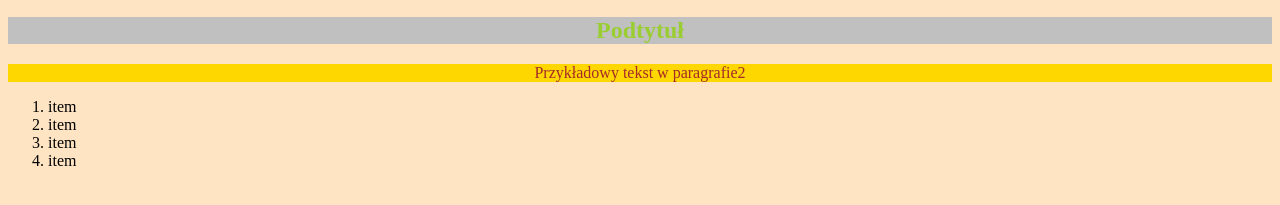
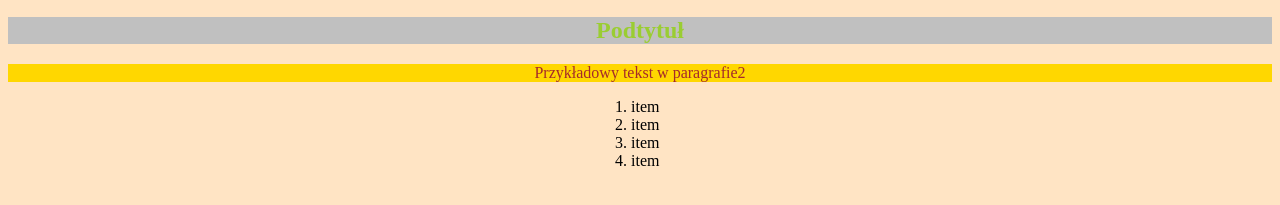
Before and after one commit to fiksacja/css5, a plain HTML site: page index.html in a window 1280 px wide. Shown: the part 101-306 px from the top of the page. Drawn offline with Linux system fonts and the light colour scheme.

Commit message:
css-selektory-css

```diff
--- a/css/style.css
+++ b/css/style.css
@@ -20,3 +20,13 @@ h2 {
 h1, p, h2 {
     text-align: center;
 }
+
+ol {
+    padding:  0;
+  }
+
+  li {
+    list-style-position: inside;
+    width: 50px;
+    margin: auto;
+  }
```
